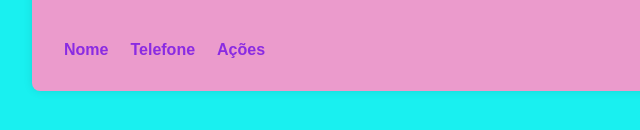
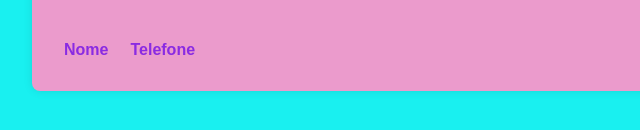
Before and after one commit to MylenaFDS/Agenda-de-Contatos, a plain HTML site: page index.html in a window 1280 px wide. Shown: the part 372-502 px from the top of the page, 288-928 px from the left. Drawn offline with Linux system fonts and the light colour scheme.

Commit message:
retirada de Ações

```diff
--- a/index.html
+++ b/index.html
@@ -32,7 +32,7 @@
                     <tr>
                         <th style="color: blueviolet; text-align: center;">Nome</th>
                         <th style="color: blueviolet; text-align: center;">Telefone</th>
-                        <th style="color: blueviolet; text-align: center;">Ações</th>
+
                     </tr>
                 </thead>
                 <tbody id="contactItems"></tbody>
```
